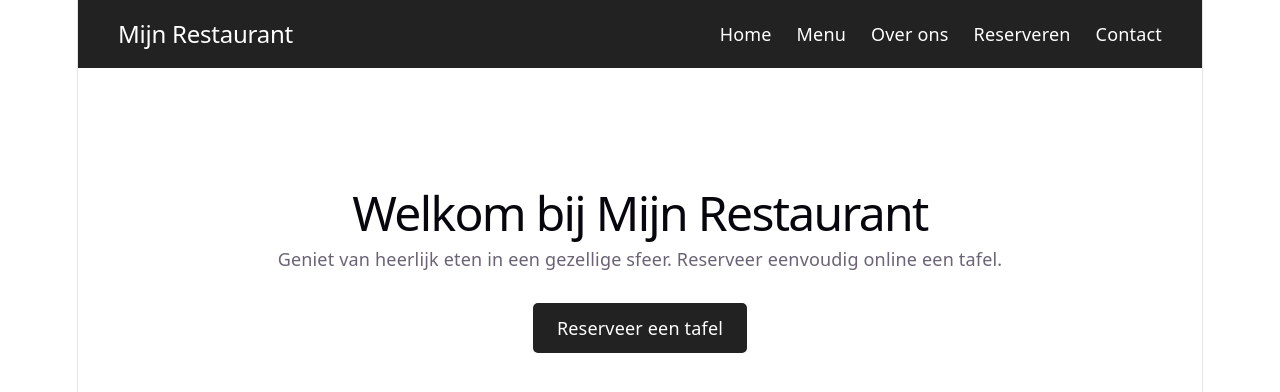
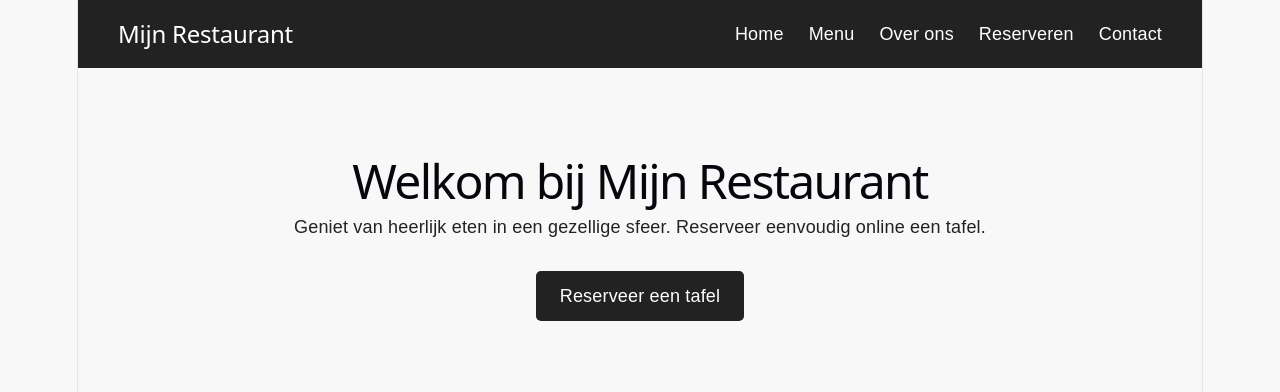
Before and after one commit to HabibH98/FEV, a React (Vite) app in the folder restaurant-reservering/: page / in a window 1280 px wide. Shown: the top 392 px of the page. Built offline with nearby package versions, Linux system fonts and the light colour scheme.

Commit message:
css veerbeteren

```diff
--- a/restaurant-reservering/src/App.css
+++ b/restaurant-reservering/src/App.css
@@ -1,3 +1,26 @@
+* {
+  box-sizing: border-box;
+}
+
+body {
+  margin: 0;
+  font-family: Arial, sans-serif;
+  background-color: #f8f8f8;
+  color: #222;
+}
+
+main {
+  min-height: 70vh;
+}
+
+h1 {
+  margin-top: 0;
+}
+
+button,
+a {
+  transition: 0.2s;
+}
 nav {
   display: flex;
   justify-content: space-between;
```
